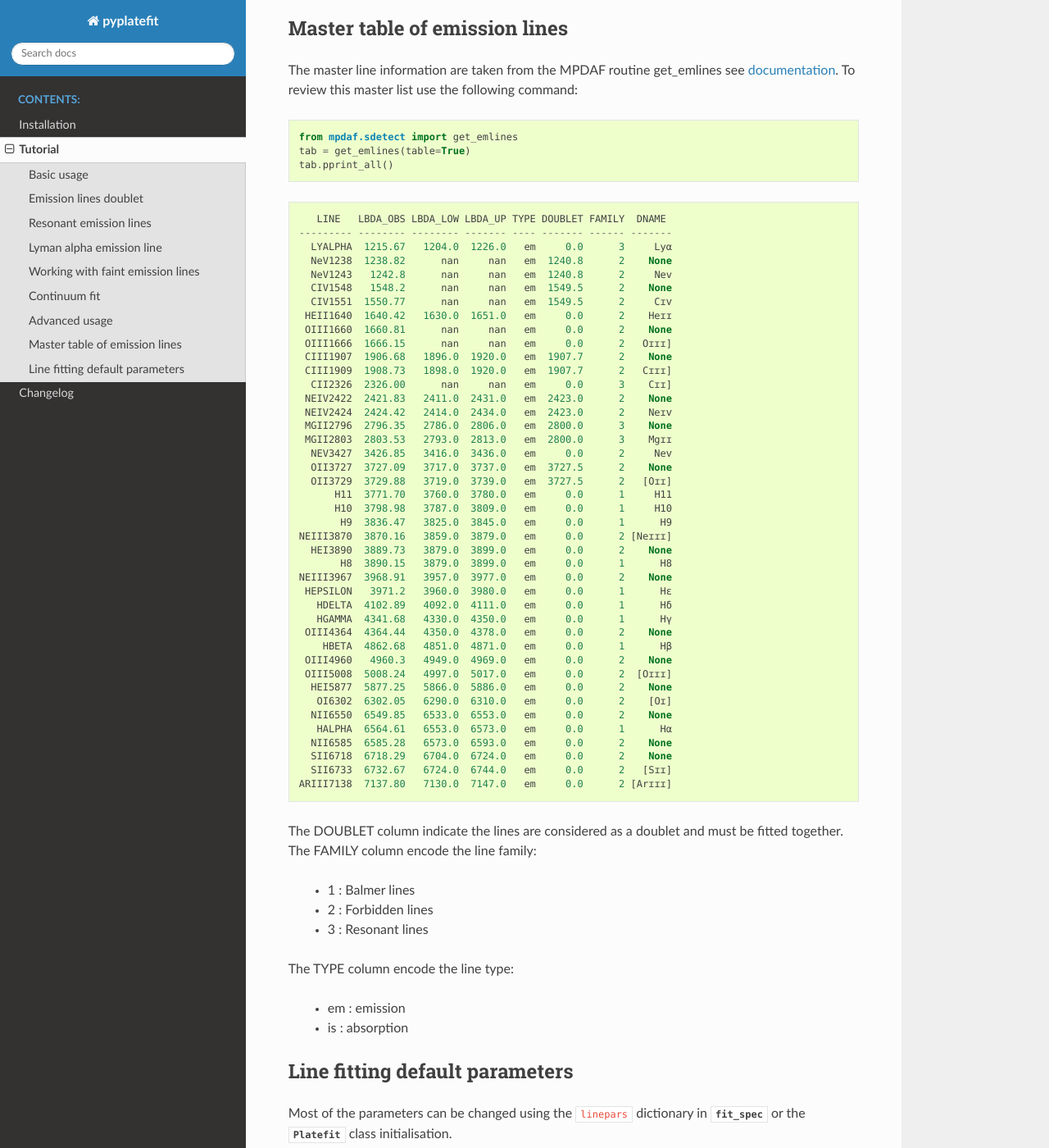
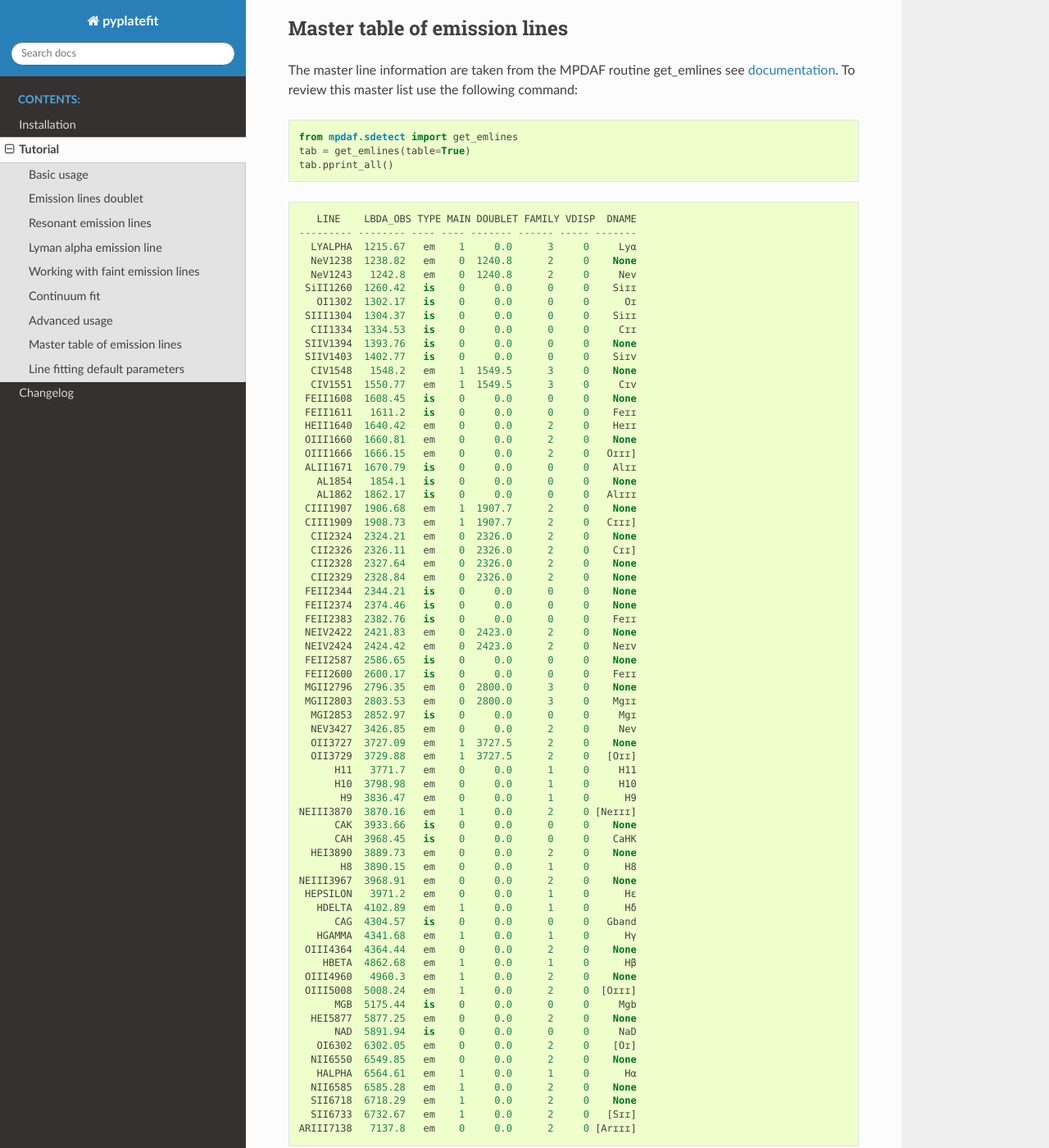
Before and after one commit to musevlt/pyplatefit, a Sphinx documentation site: the page built from docs/tutorial.rst, in a window 1280 px wide and 1400 px high, scrolled down 12382 px. Shown: the whole window at 82% size. Built offline with Sphinx 7.4.7 and the Read the Docs theme 2.0.0, drawn with Linux system fonts in a browser that asks for light colours; some of the changed text lies outside the part shown.

Commit message:
update tutorial

```diff
--- a/docs/changelog.rst
+++ b/docs/changelog.rst
@@ -4,6 +4,8 @@ v0.4dev (XX/XX/XX)
 ------------------
 New features
 ^^^^^^^^^^^^
+- add VDISP field in line table for future use (AGN type fitting, not yet implemented)
+- update documentation
 - add the name of the line with maximum SNR in ztable
 - line_plot function
 - the bounds for EMCEE fit are reduced and set with respect to the LSQ first fit
--- a/docs/tutorial.rst
+++ b/docs/tutorial.rst
@@ -640,48 +640,73 @@ To review this master list use the following command:
 
 ::
 
-	   LINE   LBDA_OBS LBDA_LOW LBDA_UP TYPE DOUBLET FAMILY  DNAME
-	--------- -------- -------- ------- ---- ------- ------ -------
-	  LYALPHA  1215.67   1204.0  1226.0   em     0.0      3     Lyα
-	  NeV1238  1238.82      nan     nan   em  1240.8      2    None
-	  NeV1243   1242.8      nan     nan   em  1240.8      2     Nev
-	  CIV1548   1548.2      nan     nan   em  1549.5      2    None
-	  CIV1551  1550.77      nan     nan   em  1549.5      2     Cɪᴠ
-	 HEII1640  1640.42   1630.0  1651.0   em     0.0      2    Heɪɪ
-	 OIII1660  1660.81      nan     nan   em     0.0      2    None
-	 OIII1666  1666.15      nan     nan   em     0.0      2   Oɪɪɪ]
-	 CIII1907  1906.68   1896.0  1920.0   em  1907.7      2    None
-	 CIII1909  1908.73   1898.0  1920.0   em  1907.7      2   Cɪɪɪ]
-	  CII2326  2326.00      nan     nan   em     0.0      3    Cɪɪ]
-	 NEIV2422  2421.83   2411.0  2431.0   em  2423.0      2    None
-	 NEIV2424  2424.42   2414.0  2434.0   em  2423.0      2    Neɪᴠ
-	 MGII2796  2796.35   2786.0  2806.0   em  2800.0      3    None
-	 MGII2803  2803.53   2793.0  2813.0   em  2800.0      3    Mgɪɪ
-	  NEV3427  3426.85   3416.0  3436.0   em     0.0      2     Neᴠ
-	  OII3727  3727.09   3717.0  3737.0   em  3727.5      2    None
-	  OII3729  3729.88   3719.0  3739.0   em  3727.5      2   [Oɪɪ]
-	      H11  3771.70   3760.0  3780.0   em     0.0      1     H11
-	      H10  3798.98   3787.0  3809.0   em     0.0      1     H10
-	       H9  3836.47   3825.0  3845.0   em     0.0      1      H9
-	NEIII3870  3870.16   3859.0  3879.0   em     0.0      2 [Neɪɪɪ]
-	  HEI3890  3889.73   3879.0  3899.0   em     0.0      2    None
-	       H8  3890.15   3879.0  3899.0   em     0.0      1      H8
-	NEIII3967  3968.91   3957.0  3977.0   em     0.0      2    None
-	 HEPSILON   3971.2   3960.0  3980.0   em     0.0      1      Hε
-	   HDELTA  4102.89   4092.0  4111.0   em     0.0      1      Hδ
-	   HGAMMA  4341.68   4330.0  4350.0   em     0.0      1      Hγ
-	 OIII4364  4364.44   4350.0  4378.0   em     0.0      2    None
-	    HBETA  4862.68   4851.0  4871.0   em     0.0      1      Hβ
-	 OIII4960   4960.3   4949.0  4969.0   em     0.0      2    None
-	 OIII5008  5008.24   4997.0  5017.0   em     0.0      2  [Oɪɪɪ]
-	  HEI5877  5877.25   5866.0  5886.0   em     0.0      2    None
-	   OI6302  6302.05   6290.0  6310.0   em     0.0      2    [Oɪ]
-	  NII6550  6549.85   6533.0  6553.0   em     0.0      2    None
-	   HALPHA  6564.61   6553.0  6573.0   em     0.0      1      Hα
-	  NII6585  6585.28   6573.0  6593.0   em     0.0      2    None
-	  SII6718  6718.29   6704.0  6724.0   em     0.0      2    None
-	  SII6733  6732.67   6724.0  6744.0   em     0.0      2   [Sɪɪ]
-	ARIII7138  7137.80   7130.0  7147.0   em     0.0      2 [Arɪɪɪ]
+       LINE    LBDA_OBS TYPE MAIN DOUBLET FAMILY VDISP  DNAME
+    --------- -------- ---- ---- ------- ------ ----- -------
+      LYALPHA  1215.67   em    1     0.0      3     0     Lyα
+      NeV1238  1238.82   em    0  1240.8      2     0    None
+      NeV1243   1242.8   em    0  1240.8      2     0     Nev
+     SiII1260  1260.42   is    0     0.0      0     0    Siɪɪ
+       OI1302  1302.17   is    0     0.0      0     0      Oɪ
+     SIII1304  1304.37   is    0     0.0      0     0    Siɪɪ
+      CII1334  1334.53   is    0     0.0      0     0     Cɪɪ
+     SIIV1394  1393.76   is    0     0.0      0     0    None
+     SIIV1403  1402.77   is    0     0.0      0     0    Siɪᴠ
+      CIV1548   1548.2   em    1  1549.5      3     0    None
+      CIV1551  1550.77   em    1  1549.5      3     0     Cɪᴠ
+     FEII1608  1608.45   is    0     0.0      0     0    None
+     FEII1611   1611.2   is    0     0.0      0     0    Feɪɪ
+     HEII1640  1640.42   em    0     0.0      2     0    Heɪɪ
+     OIII1660  1660.81   em    0     0.0      2     0    None
+     OIII1666  1666.15   em    0     0.0      2     0   Oɪɪɪ]
+     ALII1671  1670.79   is    0     0.0      0     0    Alɪɪ
+       AL1854   1854.1   is    0     0.0      0     0    None
+       AL1862  1862.17   is    0     0.0      0     0   Alɪɪɪ
+     CIII1907  1906.68   em    1  1907.7      2     0    None
+     CIII1909  1908.73   em    1  1907.7      2     0   Cɪɪɪ]
+      CII2324  2324.21   em    0  2326.0      2     0    None
+      CII2326  2326.11   em    0  2326.0      2     0    Cɪɪ]
+      CII2328  2327.64   em    0  2326.0      2     0    None
+      CII2329  2328.84   em    0  2326.0      2     0    None
+     FEII2344  2344.21   is    0     0.0      0     0    None
+     FEII2374  2374.46   is    0     0.0      0     0    None
+     FEII2383  2382.76   is    0     0.0      0     0    Feɪɪ
+     NEIV2422  2421.83   em    0  2423.0      2     0    None
+     NEIV2424  2424.42   em    0  2423.0      2     0    Neɪᴠ
+     FEII2587  2586.65   is    0     0.0      0     0    None
+     FEII2600  2600.17   is    0     0.0      0     0    Feɪɪ
+     MGII2796  2796.35   em    0  2800.0      3     0    None
+     MGII2803  2803.53   em    0  2800.0      3     0    Mgɪɪ
+      MGI2853  2852.97   is    0     0.0      0     0     Mgɪ
+      NEV3427  3426.85   em    0     0.0      2     0     Neᴠ
+      OII3727  3727.09   em    1  3727.5      2     0    None
+      OII3729  3729.88   em    1  3727.5      2     0   [Oɪɪ]
+          H11   3771.7   em    0     0.0      1     0     H11
+          H10  3798.98   em    0     0.0      1     0     H10
+           H9  3836.47   em    0     0.0      1     0      H9
+    NEIII3870  3870.16   em    1     0.0      2     0 [Neɪɪɪ]
+          CAK  3933.66   is    0     0.0      0     0    None
+          CAH  3968.45   is    0     0.0      0     0    CaHK
+      HEI3890  3889.73   em    0     0.0      2     0    None
+           H8  3890.15   em    0     0.0      1     0      H8
+    NEIII3967  3968.91   em    0     0.0      2     0    None
+     HEPSILON   3971.2   em    0     0.0      1     0      Hε
+       HDELTA  4102.89   em    1     0.0      1     0      Hδ
+          CAG  4304.57   is    0     0.0      0     0   Gband
+       HGAMMA  4341.68   em    1     0.0      1     0      Hγ
+     OIII4364  4364.44   em    0     0.0      2     0    None
+        HBETA  4862.68   em    1     0.0      1     0      Hβ
+     OIII4960   4960.3   em    1     0.0      2     0    None
+     OIII5008  5008.24   em    1     0.0      2     0  [Oɪɪɪ]
+          MGB  5175.44   is    0     0.0      0     0     Mgb
+      HEI5877  5877.25   em    0     0.0      2     0    None
+          NAD  5891.94   is    0     0.0      0     0     NaD
+       OI6302  6302.05   em    0     0.0      2     0    [Oɪ]
+      NII6550  6549.85   em    0     0.0      2     0    None
+       HALPHA  6564.61   em    1     0.0      1     0      Hα
+      NII6585  6585.28   em    1     0.0      2     0    None
+      SII6718  6718.29   em    1     0.0      2     0    None
+      SII6733  6732.67   em    1     0.0      2     0   [Sɪɪ]
+    ARIII7138   7137.8   em    0     0.0      2     0 [Arɪɪɪ]
 
 The DOUBLET column indicate the lines are considered as a doublet and must be fitted
 together. The FAMILY column encode the line family:
@@ -694,6 +719,14 @@ The TYPE column encode the line type:
 
    - em : emission
    - is : absorption
+
+The MAIN column is a flag to select only main lines
+
+The DOUBLET column is used to identify multiplet. If non 0, all lines with the same DOUBLET wavelength are identified as multiplet
+
+The VDISP column is reserved for future use
+
+The DNAME is used for display
 
 
 .. _parameters:
```
